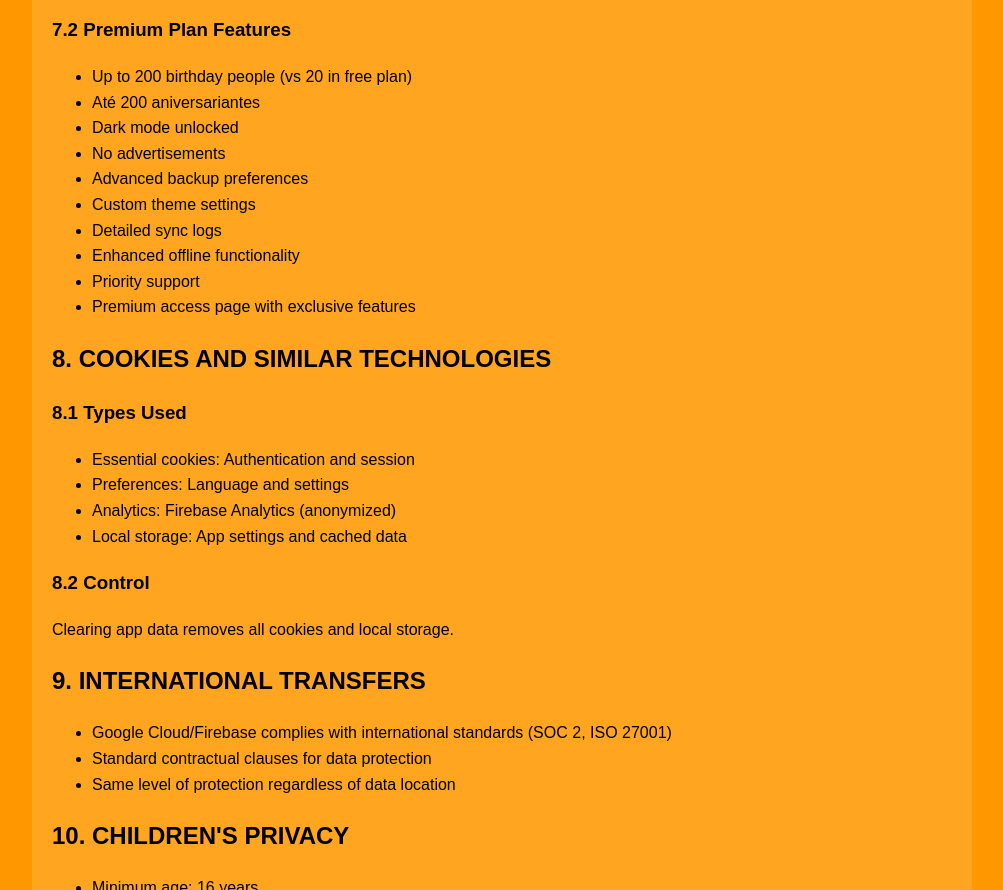
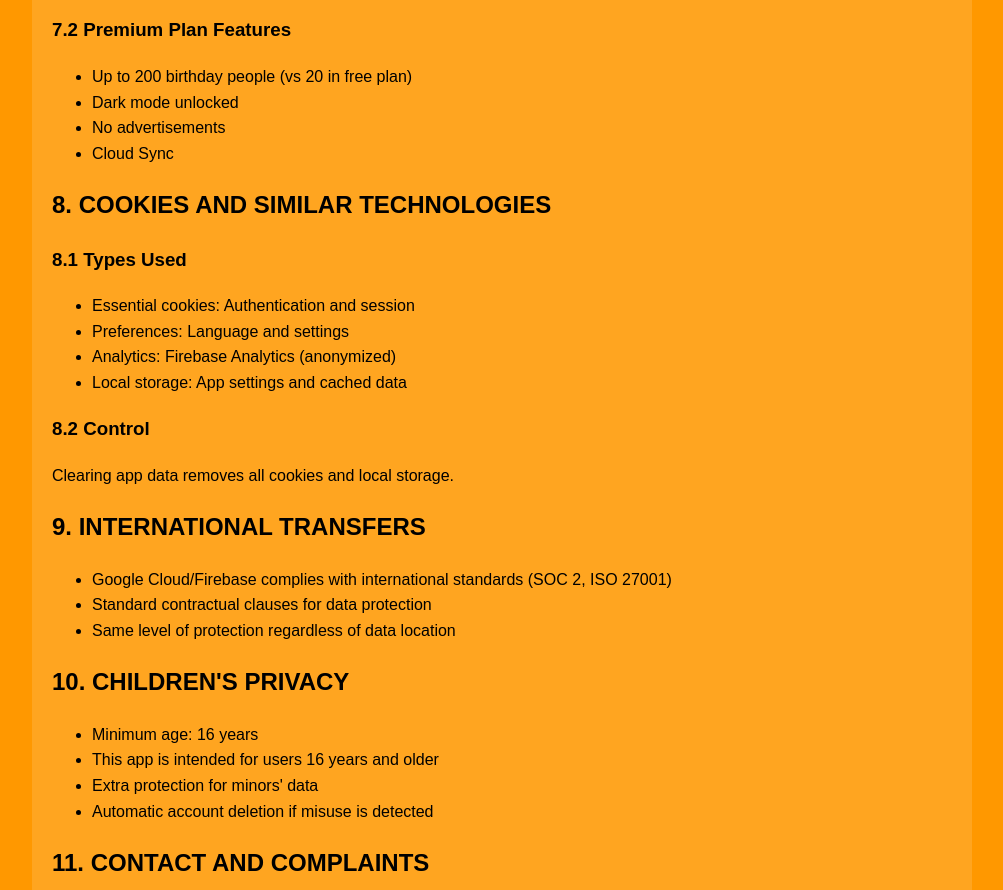
Before and after one commit to brunomecatronica/snuggle-privacy-policy, a plain HTML site: page index.html in a window 1280 px wide. Shown: the part 3413-4303 px from the top of the page, without its empty margins (138-1141 px from the left). Drawn offline with Linux system fonts and the light colour scheme.

Commit message:
Simplifica funcionalidades premium para 4 itens principais

```diff
--- a/index.html
+++ b/index.html
@@ -176,15 +176,9 @@
         <h3>7.2 Premium Plan Features</h3>
         <ul>
             <li>Up to 200 birthday people (vs 20 in free plan)</li>
-            <li>Até 200 aniversariantes</li>
             <li>Dark mode unlocked</li>
             <li>No advertisements</li>
-            <li>Advanced backup preferences</li>
-            <li>Custom theme settings</li>
-            <li>Detailed sync logs</li>
-            <li>Enhanced offline functionality</li>
-            <li>Priority support</li>
-            <li>Premium access page with exclusive features</li>
+            <li>Cloud Sync</li>
         </ul>
 
         <h2>8. COOKIES AND SIMILAR TECHNOLOGIES</h2>
```
